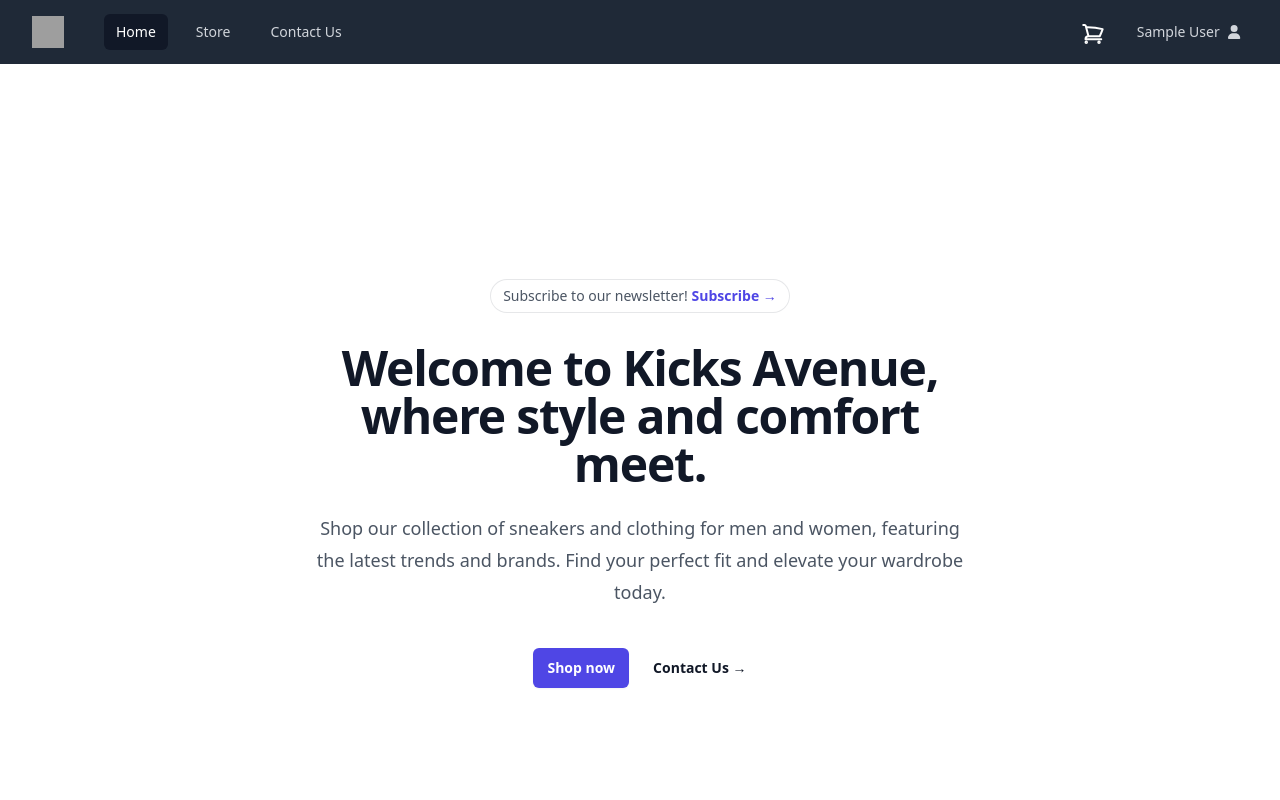
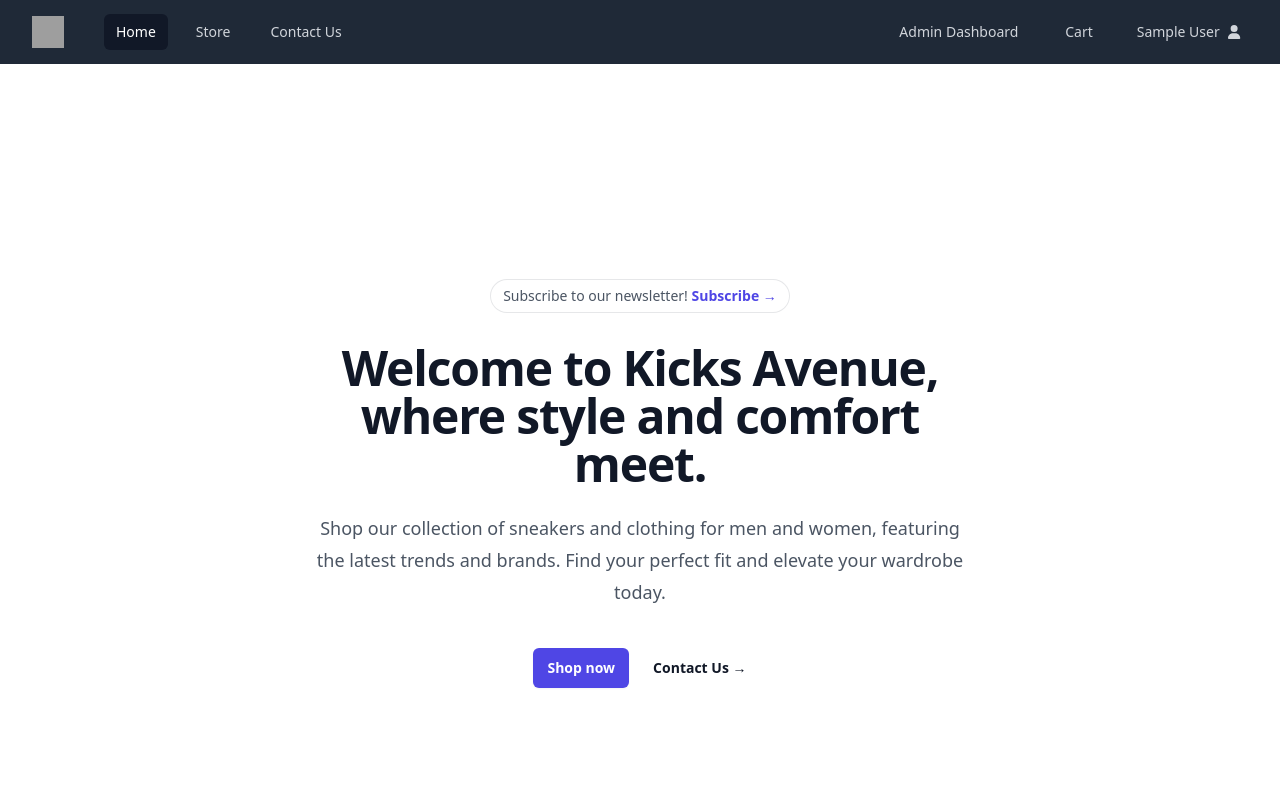
Before and after one commit to mihaildanilov/NodeJS-React-TS-Exam-Assignment, a React (Vite) app in the folder frontend/: page / in a window 1280 px wide. Shown: the top 800 px of the page. Built offline with nearby package versions, Linux system fonts and the light colour scheme; sample sign-in values are in the browser's storage; grey boxes are pictures that could not be loaded.

Commit message:
NavBar for Admin implemented. (#72)

```diff
--- a/frontend/src/components/DefaultLayout.tsx
+++ b/frontend/src/components/DefaultLayout.tsx
@@ -71,46 +71,70 @@ const DefaultLayout = () => {
 										</div>
 									</div>
 									<div className="hidden md:block">
-										<div className="ml-4 flex items-center gap-3 md:ml-6">
-											<NavLink to="/cart" className="relative pb-3">
-												<div className="t-0 absolute left-3 ">
+										<div className="ml-4 flex flex-row items-center gap-3 md:ml-6">
+											{userInfo ? (
+												<Menu as="div" className="relative ml-3">
+													<div className=" flex items-baseline space-x-4">
+														{userInfo?.isAdmin ? (
+															<NavLink
+																className={({ isActive }) =>
+																	classNames(
+																		isActive
+																			? 'bg-gray-900 text-white'
+																			: 'text-gray-300 hover:bg-gray-700 hover:text-white',
+																		'rounded-md px-3 py-2 text-sm font-medium'
+																	)
+																}
+																to="/admin">
+																Admin Dashboard
+															</NavLink>
+														) : null}
+														<NavLink
+															to="/cart"
+															className={({ isActive }) =>
+																classNames(
+																	isActive
+																		? 'bg-gray-900 text-white'
+																		: 'text-gray-300 hover:bg-gray-700 hover:text-white',
+																	cart.cartItems.length > 0
+																		? 'pl-[0.8rem]'
+																		: 'pl-[1.175rem]',
+																	'rounded-md  pr-3  py-2 text-sm font-medium'
+																)
+															}>
+															<div className="flex flex-row">
 																{cart.cartItems.length > 0 ? (
-														<p className="flex h-2 w-2 items-center justify-center rounded-full bg-blue-500 p-3 text-xs text-white">
+																	<div className="flex flex-row">
+																		<p className="pr-2">
+																			Cart:
+																		</p>
+																		<p>
 																			{cart.cartItems.reduce(
-																(a, c) => a + c.quantity,
+																				(a, c) =>
+																					a + c.quantity,
 																				0
 																			)}
 																		</p>
+																	</div>
 																) : (
-														''
+																	<p className="pr-2">Cart</p>
 																)}
 															</div>
+														</NavLink>
 
-												<svg
-													xmlns="http://www.w3.org/2000/svg"
-													fill="none"
-													viewBox="0 0 24 24"
-													strokeWidth="2"
-													stroke="#ffffff"
-													className="file: mt-4 h-6 w-6 ">
-													<path
-														strokeLinecap="round"
-														strokeLinejoin="round"
-														d="M2.25 3h1.386c.51 0 .955.343 1.087.835l.383 1.437M7.5 14.25a3 3 0 00-3 3h15.75m-12.75-3h11.218c1.121-2.3 2.1-4.684 2.924-7.138a60.114 60.114 0 00-16.536-1.84M7.5 14.25L5.106 5.272M6 20.25a.75.75 0 11-1.5 0 .75.75 0 011.5 0zm12.75 0a.75.75 0 11-1.5 0 .75.75 0 011.5 0z"
-													/>
-												</svg>
-											</NavLink>
 														{/* Profile dropdown */}
-											{userInfo ? (
-												<Menu as="div" className="relative ml-3">
-													<div className={'text-gray-300 '}>
-														<Menu.Button className="flex max-w-xs items-center rounded-full hover:bg-gray-700 hover:text-white p-2 text-sm ">
+
+														<div className={'text-gray-300  '}>
+															<Menu.Button className="flex max-w-xs items-center rounded-md hover:bg-gray-700 hover:text-white p-2 text-sm ">
 																<span className="sr-only">
 																	Open user menu
 																</span>
-															<p className="pr-2">{userInfo.name}</p>
+																<p className="pr-2">
+																	{userInfo.name}
+																</p>
 																<FontAwesomeIcon icon={faUser} />
 															</Menu.Button>
+														</div>
 													</div>
 													<Transition
 														as={Fragment}
@@ -273,6 +297,13 @@ const DefaultLayout = () => {
 												</div>
 											</div>
 											<div className="mt-3 space-y-1 px-2">
+												{userInfo.isAdmin ? (
+													<NavLink
+														className="block rounded-md px-3 py-2 text-base font-medium text-gray-400 hover:bg-gray-700 hover:text-white"
+														to="/admin">
+														Admin Dashboard
+													</NavLink>
+												) : null}
 												<NavLink
 													to="/profile"
 													className="block rounded-md px-3 py-2 text-base font-medium text-gray-400 hover:bg-gray-700 hover:text-white">
@@ -283,6 +314,7 @@ const DefaultLayout = () => {
 													className="block rounded-md px-3 py-2 text-base font-medium text-gray-400 hover:bg-gray-700 hover:text-white">
 													<p>Settings</p>
 												</NavLink>
+
 												<NavLink
 													to=""
 													onClick={signoutHandler}
--- a/frontend/src/pages/ProductPage.tsx
+++ b/frontend/src/pages/ProductPage.tsx
@@ -8,7 +8,7 @@ import { useGetProductDetailsBySlugQuery } from '../hooks/productHook';
 import PageNotFound from './PageNotFound';
 
 import Rating from '../components/Rating';
-import StatusToast from './StatusToast';
+import StatusToast from '../components/StatusToast';
 import { useStateContext } from '../context/ContextProvider';
 import { CartItem } from '../types/Cart';
 import { useState } from 'react';
--- a/frontend/src/pages/SignInPage.tsx
+++ b/frontend/src/pages/SignInPage.tsx
@@ -94,21 +94,7 @@ const SignInPage = () => {
 							</div>
 						</div>
 
-						<div className="flex items-center justify-between">
-							<div className="flex items-center">
-								<input
-									id="remember-me"
-									name="remember-me"
-									type="checkbox"
-									className="h-4 w-4 rounded border-gray-300 text-indigo-600 focus:ring-indigo-600"
-								/>
-								<label
-									htmlFor="remember-me"
-									className="ml-2 block text-sm text-gray-900">
-									Remember me
-								</label>
-							</div>
-
+						<div className="flex items-center justify-end">
 							<div className="text-sm">
 								<a
 									href="#"
--- a/frontend/src/pages/SignUp.tsx
+++ b/frontend/src/pages/SignUp.tsx
@@ -89,7 +89,7 @@ const SignUp = () => {
 									type="email"
 									required
 									onChange={(e) => setEmail(e.target.value)}
-									className="relative block w-full rounded-t-md border-0 py-1.5 text-gray-900 ring-1 ring-inset ring-gray-300 placeholder:text-gray-400 focus:z-10 focus:ring-2 focus:ring-inset focus:ring-indigo-600 sm:text-sm sm:leading-6"
+									className="relative block w-full  border-0 py-1.5 text-gray-900 ring-1 ring-inset ring-gray-300 placeholder:text-gray-400 focus:z-10 focus:ring-2 focus:ring-inset focus:ring-indigo-600 sm:text-sm sm:leading-6"
 									placeholder="Email address"
 								/>
 							</div>
@@ -103,7 +103,7 @@ const SignUp = () => {
 									type="password"
 									required
 									onChange={(e) => setPassword(e.target.value)}
-									className="relative block w-full rounded-b-md border-0 py-1.5 text-gray-900 ring-1 ring-inset ring-gray-300 placeholder:text-gray-400 focus:z-10 focus:ring-2 focus:ring-inset focus:ring-indigo-600 sm:text-sm sm:leading-6"
+									className="relative block w-full  border-0 py-1.5 text-gray-900 ring-1 ring-inset ring-gray-300 placeholder:text-gray-400 focus:z-10 focus:ring-2 focus:ring-inset focus:ring-indigo-600 sm:text-sm sm:leading-6"
 									placeholder="Password"
 								/>
 							</div>
```
Also changed, not shown: frontend/src/components/StatusToast.tsx (renamed from frontend/src/pages/StatusToast.tsx). Lines whose indentation alone changed are shown as unchanged.
